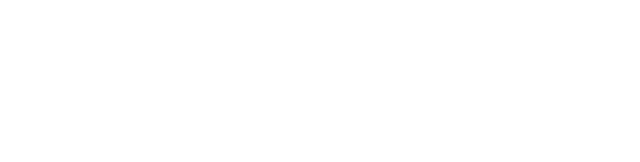
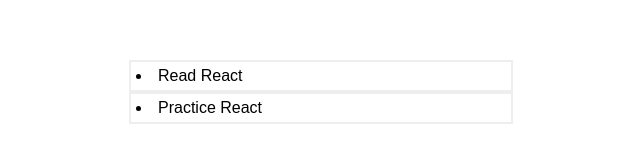
Before and after one commit to alapatbh/todo-application-react, a React app: page / in a window 1280 px wide. Shown: the whole page, without its empty margins (319-959 px from the left). Built offline with nearby package versions, Linux system fonts and the light colour scheme.

Commit message:
added todo componenents and completed only displaying the tasks.

```diff
--- /dev/null
+++ b/src/Components/Todo/TodoItem/TodoItem.js
@@ -0,0 +1,10 @@
+import React from 'react';
+import './TodoItem.css';
+
+const TodoItem = (props) => {
+    return <span>
+        {props.todoItemContent}
+    </span>
+}
+
+export default TodoItem;
--- /dev/null
+++ b/src/Components/Todo/TodoList/TodoList.css
@@ -0,0 +1,4 @@
+.listCss{
+    padding: 5px;
+    border:2px solid #eee;
+}
--- /dev/null
+++ b/src/Components/Todo/TodoList/TodoList.js
@@ -0,0 +1,29 @@
+import React, { Component } from 'react';
+import TodoItem from '../TodoItem/TodoItem.js';
+import './TodoList.css';
+
+class TodoList extends Component{
+
+    state={
+        contentList: [
+            'Read React','Practice React'
+        ]
+    };
+
+    render(){
+        let body= (
+            <div >
+                {this.state.contentList.map(
+                (eachItem,index ) => {
+                    return <li className="listCss"><TodoItem key={index} todoItemContent={eachItem} /></li>
+                    }
+                )}
+            </div>);
+
+        return <div>
+            {body}
+        </div>;
+    }
+}
+
+export default TodoList;
--- a/src/Container/App.css
+++ b/src/Container/App.css
@@ -1,3 +1,5 @@
 .App {
-  text-align: center;
+  width: 30%;
+  margin: auto;
+  margin-top: 60px;
 }
--- a/src/Container/App.js
+++ b/src/Container/App.js
@@ -1,11 +1,12 @@
 import React, { Component } from 'react';
 import './App.css';
+import TodoList from '../Components/Todo/TodoList/TodoList.js';
 
 class App extends Component {
   render() {
     return (
       <div className="App">
-
+        <TodoList  className="todoStyle"/>
       </div>
     );
   }
```
Also changed, not shown: src/Components/Action/Action.js (added, +11 -0 lines), src/Components/Todo/TodoItem/TodoItem.css (added).
